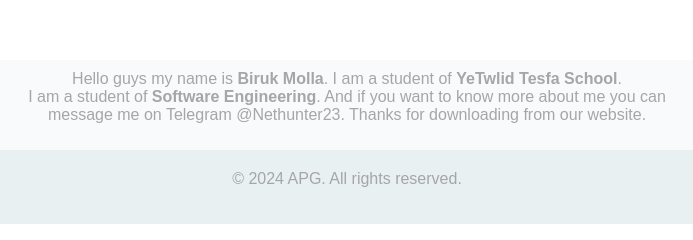
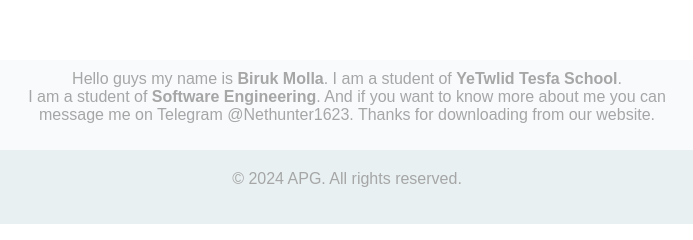
Before and after one commit to buraman1623/PSP, a plain HTML site: page About Me.html in a window 1280 px wide. Shown: the part 245-485 px from the top of the page, 293-986 px from the left. Drawn offline with Linux system fonts and the light colour scheme.

Commit message:
About Me.html

```diff
--- a/About Me.html
+++ b/About Me.html
@@ -23,7 +23,7 @@
       <p>
         Hello guys my name is <b>Biruk Molla</b>. I am a student of <b>YeTwlid Tesfa School</b>. <br>
         I am a student of <b>Software Engineering</b>. And if you want to know more about me you can <br>
-        message me on Telegram @Nethunter23. Thanks for downloading from our website.
+        message me on Telegram @Nethunter1623. Thanks for downloading from our website.
       </p>
     </div>
     <footer>
```
